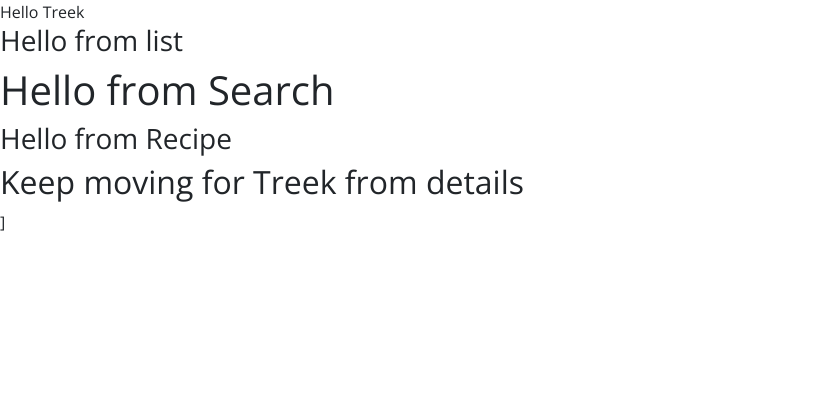
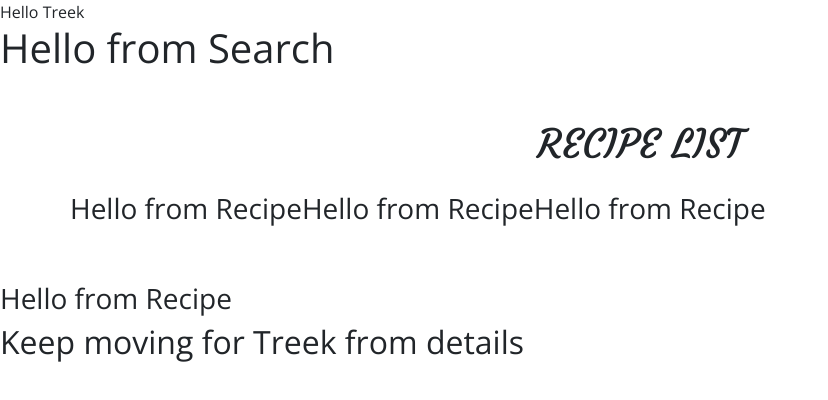
Before and after one commit to Tduncan14/treekfoodsearch, a React (Create React App) app in the folder foodsearch/: page / in a window 1280 px wide. Shown: the top 400 px of the page, without its empty margins (0-828 px from the left). Built offline with nearby package versions, Linux system fonts and the light colour scheme.

Commit message:
keep moving forward

```diff
--- a/foodsearch/src/App.js
+++ b/foodsearch/src/App.js
@@ -10,12 +10,37 @@
 import RecipeList from './components/RecipeList';
 import RecipeSearch from './components/RecipeSearch';
 class App extends Component {
+   state ={
+     recipes:recipes,
+     url:"https://www.food2fork.com/api/search?key=983abcc4a754078ed066d108ce6d0b21"
+   };
+
+   /*async getRecipes(){
+    try{
+    const data = await fetch(this.state.url);
+    const jsonData = await data.json();
+
+
+    this.setState({recipes:jsonData.recipes})
+    }catch(error){
+      console.log(error);
+    }
+
+   }
+
+   componentDidMount(){
+      this.getRecipes()
+   }
+
+*/
   render() {
+    console.log(this.state.recipes);
+
     return (
       <React.Fragment>
       Hello Treek {" "}
 
-      <RecipeList />{" "}
+      <RecipeList  recipes ={this.state.recipes}/>{" "}
       <RecipeDetails />
 
       </React.Fragment>
--- a/foodsearch/src/components/RecipeDetails.js
+++ b/foodsearch/src/components/RecipeDetails.js
@@ -7,7 +7,7 @@
 
         return(
             <React.Fragment>
-             <h2>   Keep moving for Treek from details</h2> ]
+             <h2>   Keep moving for Treek from details</h2>
             </React.Fragment>
         )
     }
--- a/foodsearch/src/components/RecipeList.js
+++ b/foodsearch/src/components/RecipeList.js
@@ -3,12 +3,33 @@
 import RecipeSearch from './RecipeSearch';
 class RecipeDetails extends Component {
 
+
     render(){
+      const{recipes} = this.props;
 
         return(<React.Fragment>
+          <RecipeSearch />
+          <div className = "container my-5">
+          {/*title*/}
+          <div className ="row">
+          <div className ="col-10 mx-auto col-md-6 text-center text-uppercase mb-3">
+           <h1 className="text-slanted">Recipe List</h1>
+          </div>
+          </div>
+          {/*end of title */}
+          <div className="row">
+          {
+            recipes.map(recipe =>{
 
-          <h3> Hello from list </h3>
-          <RecipeSearch />
+          return(<Recipe key={recipe.recipe_id} recipe={recipe}>
+
+          </Recipe>
+          )
+            })
+          }
+          </div>
+          </div>
+
           <Recipe />
 
         </React.Fragment>
```
